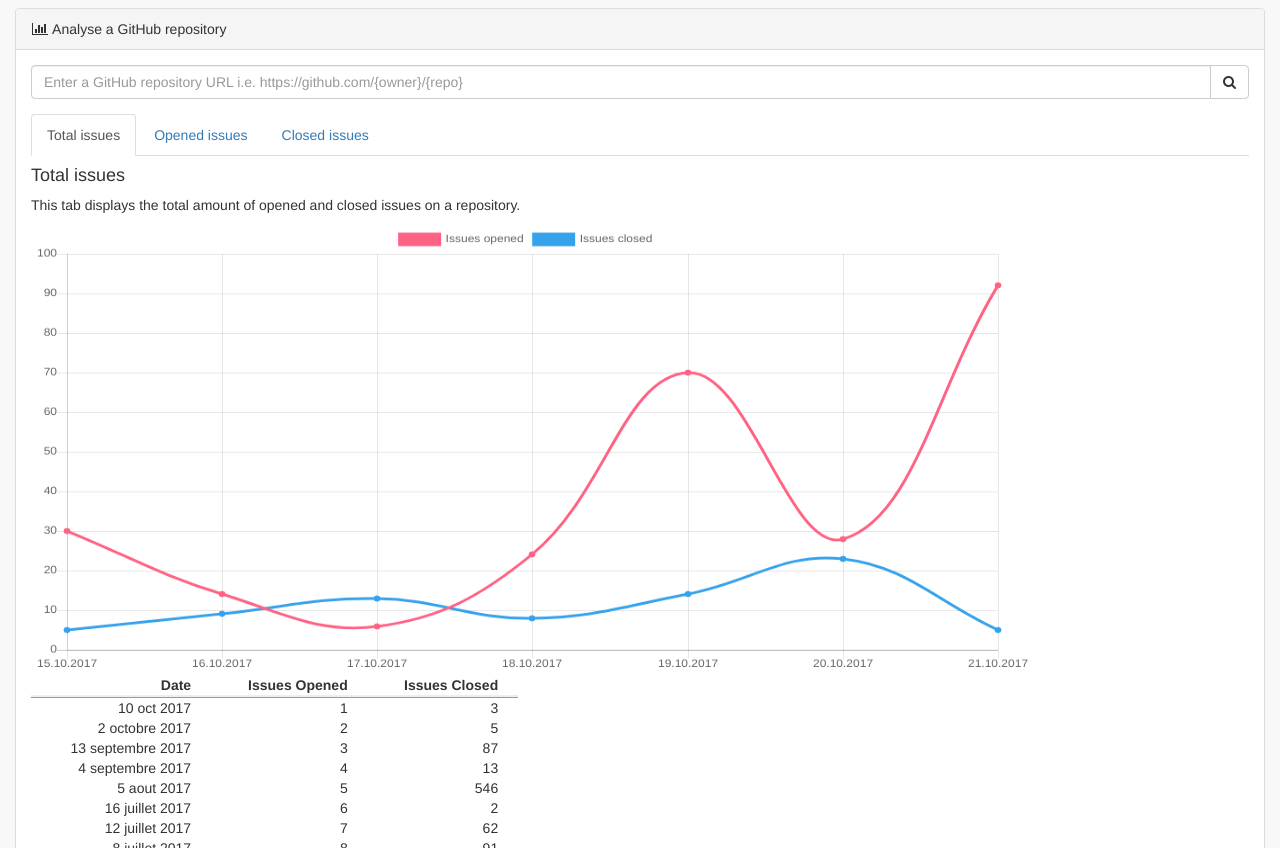
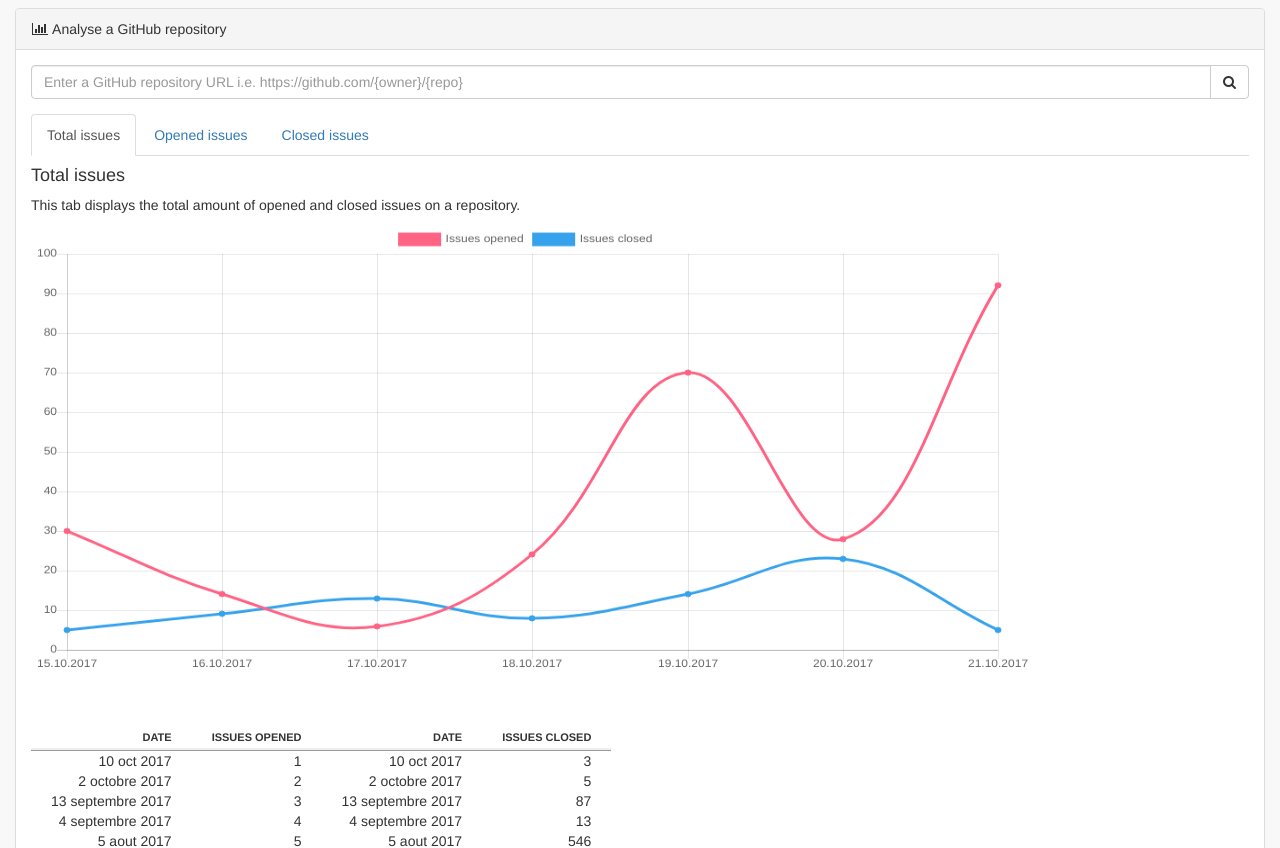
Before and after one commit to heig-vd-tweb2017/client, a website: page src/index.html in a window 1280 px wide. Shown: the part 102-950 px from the top of the page. Drawn offline with nearby package versions, Linux system fonts and the light colour scheme.

Commit message:
custom-table : gestion auto de la taille des données, index et css ajout d'un style

```diff
--- a/src/css/custom.css
+++ b/src/css/custom.css
@@ -6,24 +6,33 @@
 body {
   background-color: #f8f8f8;
 }
-table,th{
+
+.divTable{
+  margin-top: 50px;
+}
+
+th{
  text-align: right;
  border-bottom-style: ridge;
  padding-left: 20px;
  padding-right: 20px;
+ font-variant-caps: all-small-caps;
+ font-size:16px ;
 }
-table, td{
+
+td{
   text-align: right;
   width: auto;
   padding-left: 20px;
   padding-right: 20px;
 }
 
-tr:hover{background-color:#E9C2FF}
+tr:hover{background-color:#BEEDEA}
 
 table{
   min-width: 40%;
   max-width: 75%;
+  font-size: 14px;
 }
 
 .canvasStyle{
--- a/src/index.html
+++ b/src/index.html
@@ -62,19 +62,19 @@
                                 <h4>Total issues</h4>
                                 <p>This tab displays the total amount of opened and closed issues on a repository.</p>
                                 <canvas class="canvasStyle" id="total-issues-chart"></canvas>
-                                <div id="total-issues-table" ></div>
+                                <div class="divTable" id="total-issues-table" ></div>
                             </div>
                             <div class="tab-pane fade" id="opened-issues">
                                 <h4>Opened issues</h4>
                                 <p>This tab displays the total amount of opened issues on a repository by user.</p>
                                 <canvas class="canvasStyle" id="opened-issues-chart"></canvas>
-                                <div id="opened-issues-table"></div>
+                                <div class="divTable" id="opened-issues-table"></div>
                             </div>
                             <div class="tab-pane fade" id="closed-issues">
                                 <h4>Closed issues</h4>
                                 <p>This tab displays the total amount of closed issues on a repository by user.</p>
                                 <canvas class="canvasStyle" id="closed-issues-chart"></canvas>
-                                <div id="closed-issues-table"></div>
+                                <div class="divTable" id="closed-issues-table"></div>
                             </div>
                         </div>
                     </div>
--- a/src/js/custom-table.js
+++ b/src/js/custom-table.js
@@ -24,9 +24,11 @@ class tableHtml {
 
     // Constructions des lignes
     for (let i = 0; i < this.data[0].length; i++) {
-      this.myTable += `<tr><td>${this.data[0][i]}</td>`;
-      this.myTable += `<td>${this.data[1][i]}</td>`;
-      this.myTable += `<td>${this.data[2][i]}</td></tr>`;
+      this.myTable += '<tr>';
+      for (let j = 0; j < this.data.length; j++) {
+        this.myTable += `<td>${this.data[j][i]}</td>`;
+      }
+      this.myTable += '</tr>';
     }
     // Construction fin de tableau
     this.myTable += '</table>';
@@ -36,29 +38,31 @@ class tableHtml {
 }
 
 // Test jeux de données fictifs
-const totalTitle = ['Date', 'Issues Opened', 'Issues Closed'];
-const myArray = new Array(3, 3);
+const totalTitle = ['Date', 'Issues Opened', 'Date', 'Issues Closed'];
+const myArray = new Array(4, 3);
 myArray[0] = ['10 oct 2017', '2 octobre 2017', '13 septembre 2017', '4 septembre 2017', '5 aout 2017', '16 juillet 2017', '12 juillet 2017', '8 juillet 2017'];
 myArray[1] = [1, 2.218, 33, 114, 5, 33, 114, 5];
-myArray[2] = [3, 5, 87, 13, 546, 2, 62, 91];
+myArray[2] = ['10 oct 2017', '2 octobre 2017', '13 septembre 2017', '4 septembre 2017', '5 aout 2017', '16 juillet 2017', '12 juillet 2017', '8 juillet 2017'];
+myArray[3] = [1, 2.218, 33, 114, 5, 33, 114, 5];
 const tableTotal = new tableHtml(totalTitle, myArray, 'total-issues-table');
 
 const openedTitle = ['Position', 'Name', 'Issues Oppened'];
 const openedArray = new Array(3, 3);
 openedArray[0] = [1, 2, 3, 4, 5, 6, 7, 8, 9, 10];
 openedArray[1] = ['Jean', 'Pierre', 'Loanne', 'Julie', 'Marc', 'Jack', 'Lucie', 'Pascal', 'Josh', 'Marie'];
-openedArray[2] = [85, 70, 65, 50, 46, 35, 24, 20, 19,5];
+openedArray[2] = [85, 70, 65, 50, 46, 35, 24, 20, 19, 5];
 const tableOpened = new tableHtml(openedTitle, openedArray, 'opened-issues-table');
 
 const closedTitle = ['Position', 'Name', 'Issues Closed'];
 const closedArray = new Array(3, 3);
 closedArray[0] = [1, 2, 3, 4, 5, 6, 7, 8, 9, 10];
 closedArray[1] = ['Jean', 'Pierre', 'Loanne', 'Julie', 'Marc', 'Jack', 'Lucie', 'Pascal', 'Josh', 'Marie'];
-closedArray[2] = [85, 70, 65, 50, 46, 35, 24, 20, 19,5];
+closedArray[2] = [85, 70, 65, 50, 46, 35, 24, 20, 19, 5];
 const tableClosed = new tableHtml(closedTitle, closedArray, 'closed-issues-table');
 
-const testUpdate = new Array(3, 3);
+const testUpdate = new Array(4, 3);
 testUpdate[0] = ['10 oct 2017', '2 octobre 2017', '13 septembre 2017', '4 septembre 2017', '5 aout 2017', '16 juillet 2017', '12 juillet 2017', '8 juillet 2017'];
 testUpdate[1] = [1, 2, 3, 4, 5, 6, 7, 8];
-testUpdate[2] = [3, 5, 87, 13, 546, 2, 62, 91];
+testUpdate[2] = ['10 oct 2017', '2 octobre 2017', '13 septembre 2017', '4 septembre 2017', '5 aout 2017', '16 juillet 2017', '12 juillet 2017', '8 juillet 2017'];
+testUpdate[3] = [3, 5, 87, 13, 546, 2, 62, 91];
 tableTotal.setData(testUpdate);
```
